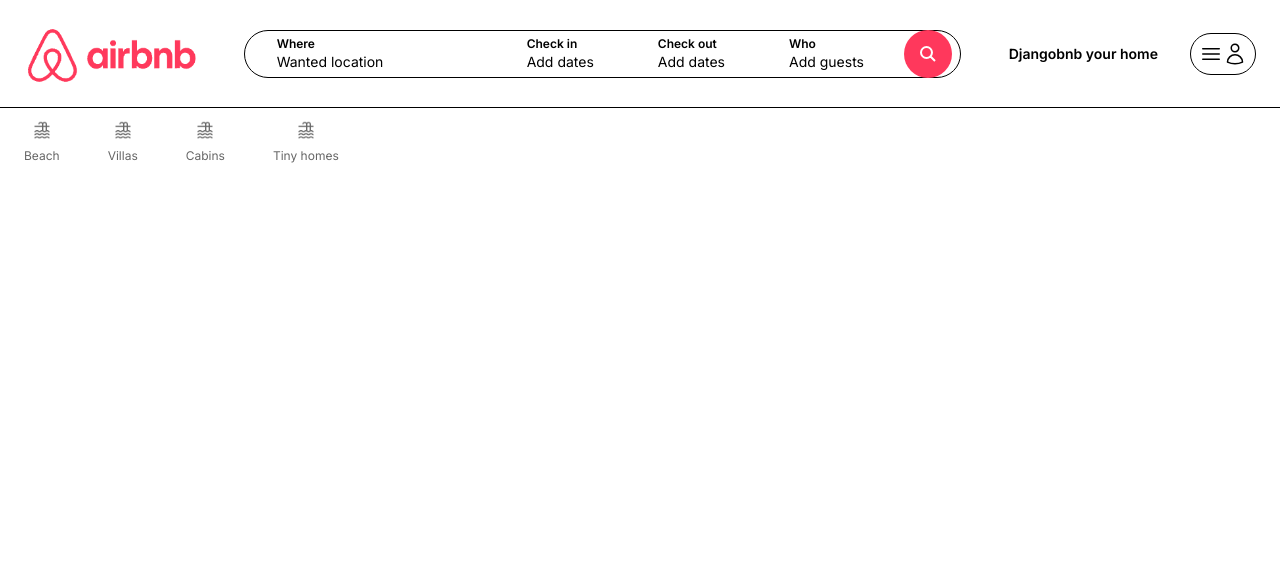
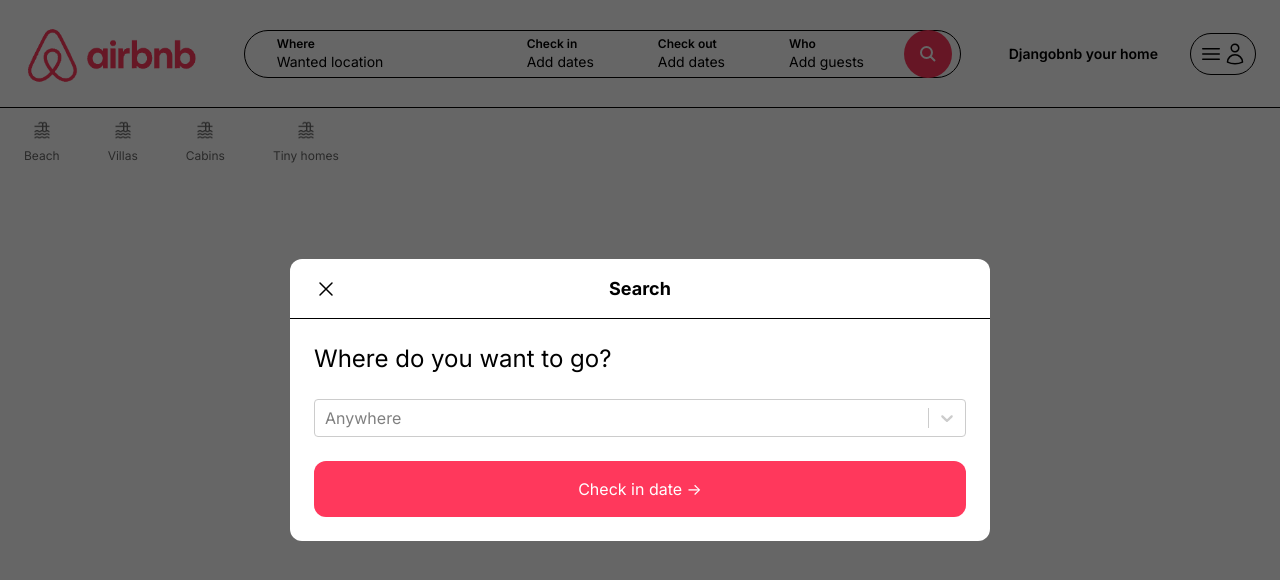
Before and after one commit to jamieflorig/djangobnb, a Next.js app: page / in a window 1280 px wide. Both pictures are taken after a click on the element 602 px from the left and 53 px from the top of the page. Shown: the top 580 px of the page. Built offline with nearby package versions, Linux system fonts and the light colour scheme; no server answers; what world-countries would draw is missing.

Commit message:
Video 8-Modal for search filter, Country search, Calendar for check in/check out dates - Florig, Jamie D.

```diff
--- /dev/null
+++ b/app/components/modals/SearchModal.tsx
@@ -0,0 +1,121 @@
+'use client';
+
+import Modal from "./Modal";
+import { useState } from "react";
+import { Range } from "react-date-range";
+import DatePicker from "../forms/Calendar";
+import CustomButton from "../forms/CustomButton";
+import useSearchModal from "@/app/hooks/useSearchModal";
+import SelectCountry, {SelectCountryValue} from "../forms/SelectCountry";
+
+const initialDateRange = {
+    startDate: new Date(),
+    endDate: new Date(),
+    key: 'selection'
+}
+
+const SearchModal = () => {
+    let content = (<></>);
+    const searchModal = useSearchModal();
+    const [country, setCountry] = useState<SelectCountryValue>();
+    const [dateRange, setDateRange] = useState<Range>(initialDateRange);
+
+    //
+    // Set date range
+
+    const _setDateRange = (selection: Range) => {
+        if (searchModal.step === 'checkin') {
+            searchModal.open('checkout');
+        } else if (searchModal.step === 'checkout') {
+            searchModal.open('details');
+        }
+
+        setDateRange(selection);
+    }
+
+    //
+    // Contents
+
+    const contentLocation = (
+        <>
+            <h2 className="mb-6 text-2xl">Where do you want to go?</h2>
+
+            <SelectCountry
+                value={country}
+                onChange={(value) => setCountry(value as SelectCountryValue)}
+            />
+
+            <div className="mt-6 flex flex-row gap-4">
+                <CustomButton
+                    label="Check in date ->"
+                    onClick={() => searchModal.open('checkin')}
+                />
+            </div>
+        </>
+    )
+
+        const contentCheckin = (
+        <>
+            <h2 className="mb-6 text-2xl">When do you want to check in?</h2>
+
+            <DatePicker
+                value={dateRange}
+                onChange={(value) => _setDateRange(value.selection)}
+            />
+
+            <div className="mt-6 flex flex-row gap-4">
+                <CustomButton
+                    label="<- Location"
+                    onClick={() => searchModal.open('location')}
+                />
+
+                <CustomButton
+                    label="Check out date ->"
+                    onClick={() => searchModal.open('checkout')}
+                />
+            </div>
+        </>
+    )
+
+    const contentCheckout = (
+        <>
+            <h2 className="mb-6 text-2xl">When do you want to check out?</h2>
+
+            <DatePicker
+                value={dateRange}
+                onChange={(value) => _setDateRange(value.selection)}
+            />
+
+            <div className="mt-6 flex flex-row gap-4">
+                <CustomButton
+                    label="<- Check in date"
+                    onClick={() => searchModal.open('checkin')}
+                />
+
+                <CustomButton
+                    label="Details ->"
+                    onClick={() => searchModal.open('details')}
+                />
+            </div>
+        </>
+    )
+
+    if (searchModal.step == 'location') {
+        content = contentLocation;
+    } else if (searchModal.step == 'checkin') {
+        content = contentCheckin;
+    } else if (searchModal.step == 'checkout') {
+        content = contentCheckout;
+    }
+
+    return (
+        <Modal
+            label="Search"
+            content={content}
+            close={searchModal.close}
+            isOpen={searchModal.isOpen}
+        />
+    )
+}
+
+export default SearchModal;
--- a/app/components/navbar/SearchFilters.tsx
+++ b/app/components/navbar/SearchFilters.tsx
@@ -1,6 +1,15 @@
+'use client';
+
+import useSearchModal from "@/app/hooks/useSearchModal";
+
 const SearchFilters = () => {
+    const searchModal = useSearchModal();
+
     return (
-        <div className="h-[48px] lg:h[64px] flex flex-row items-center justify-between border rounded-full">
+        <div
+            onClick={() => searchModal.open('location')}
+            className="h-[48px] lg:h[64px] flex flex-row items-center justify-between border rounded-full"
+        >
             <div className="hidden lg:block">
                 <div className="flex flex-row items-center justify-between">
                     <div className="w-[250px] h-[48px] lg:h[64px] px-8 flex flex-col justify-center rounded-full hover:bg-gray-100">
--- a/app/components/properties/PropertyListItem.tsx
+++ b/app/components/properties/PropertyListItem.tsx
@@ -50,7 +50,10 @@
                     <div className="mt-2">
                         <p className="text-sm text-gray-800">{property.landlord.name}</p>
                         <div className="mt-1">
-                            <ContactButton />
+                            <ContactButton
+                                userId={null}
+                                landlordId={""}
+                            />
                         </div>
                     </div>
                 )}
--- /dev/null
+++ b/app/hooks/useSearchModal.ts
@@ -0,0 +1,39 @@
+import { create } from "zustand";
+
+export type SearchQuery = {
+    country: string;
+    checkIn: Date | null,
+    checkOut: Date | null,
+    guests: Number;
+    bathrooms: Number;
+    bedrooms: Number;
+    category: string;
+}
+
+interface SearchModalStore {
+    isOpen: boolean;
+    step: string;
+    open: (step: string) => void;
+    close: () => void;
+    query: SearchQuery;
+    setQuery: (query: SearchQuery) => void;
+}
+
+const useSearchModal = create<SearchModalStore>((set) => ({
+    isOpen: false,
+    step: '',
+    open: (step) => set({ isOpen: true, step: step }),
+    close: () => set({ isOpen: false }),
+    setQuery: (query: SearchQuery) => set({query: query}),
+    query: {
+        country: '',
+        checkIn: null,
+        checkOut: null,
+        guests: 1,
+        bedrooms: 0,
+        bathrooms: 0,
+        category: ''
+    }
+}));
+
+export default useSearchModal;
--- a/app/layout.tsx
+++ b/app/layout.tsx
@@ -2,8 +2,8 @@
 import { Inter } from "next/font/google";
 import "./globals.css";
 import Navbar from "./components/navbar/Navbar";
-import Modal from "./components/modals/Modal";
 import LoginModal from "./components/modals/LoginModal";
+import SearchModal from "./components/modals/SearchModal";
 import SignupModal from "./components/modals/SignupModal";
 import AddPropertyModal from "./components/modals/AddPropertyModal";
 
@@ -34,6 +34,7 @@
           </div>
 
           <LoginModal />
+          <SearchModal />
           <SignupModal />
           <AddPropertyModal />
       </body>
```
